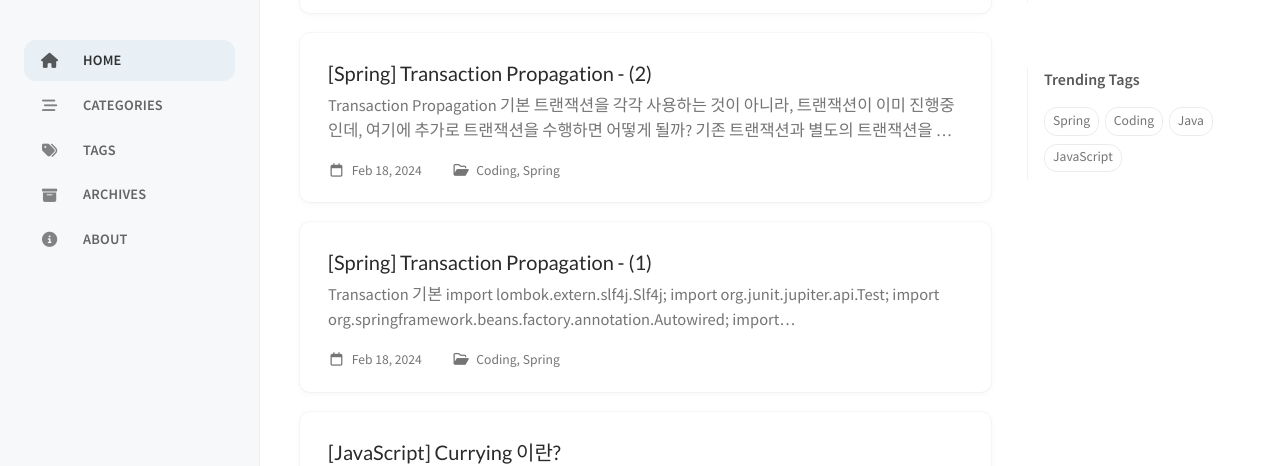
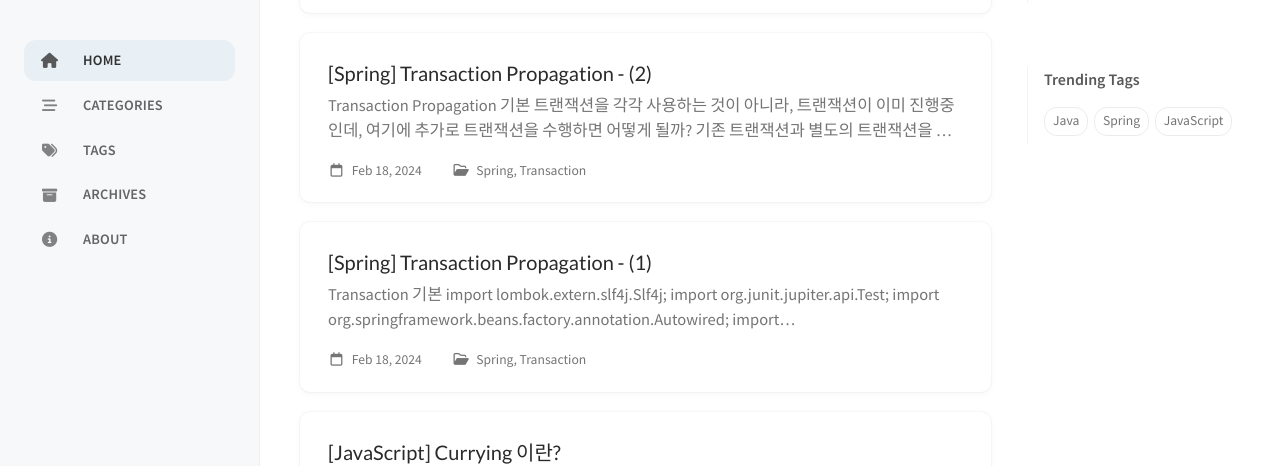
Before and after one commit to yeong0724/yeong0724.github.io, a Jekyll site: the page built from index.markdown, in a window 1280 px wide and 953 px high. Shown: the part 244-710 px from the top of the window. Built offline with Jekyll 4.4.1, drawn with Linux system fonts in a browser that asks for light colours; cached includes are drawn as plain includes.

Commit message:
[24/02/18] 작성글 카테고리 / 태그 수정 - (2)

```diff
--- a/_posts/2024-02-18-spring-transaction-1.md
+++ b/_posts/2024-02-18-spring-transaction-1.md
@@ -1,8 +1,8 @@
 ---
 title: "[Spring] Transaction Propagation - (1)"
 date: 2024-02-18 01:20:30 +0900
-categories: [Coding, Spring]
-tags: [Coding, Spring]
+categories: [Spring, Transaction]
+tags: [Java, Spring]
 ---
 
 ## Transaction 기본
--- a/_posts/2024-02-18-spring-transaction-2.md
+++ b/_posts/2024-02-18-spring-transaction-2.md
@@ -1,8 +1,8 @@
 ---
 title: "[Spring] Transaction Propagation - (2)"
 date: 2024-02-18 14:59:30 +0900
-categories: [Coding, Spring]
-tags: [Coding, Spring]
+categories: [Spring, Transaction]
+tags: [Java, Spring]
 ---
 
 ## Transaction Propagation 기본
```
